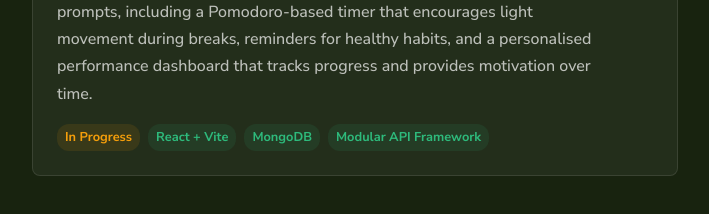
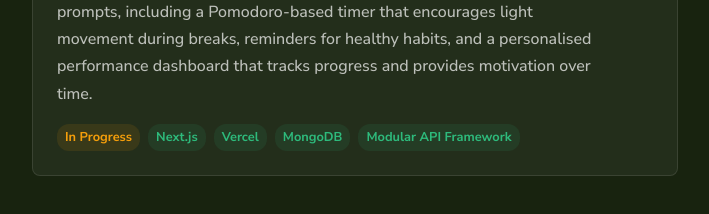
Before and after one commit to rein-w/portfolio, a React (Vite) app: page / in a window 1280 px wide. Shown: the part 1380-1594 px from the top of the page, without its empty margins (538-1247 px from the left). Built offline with nearby package versions, Linux system fonts and the light colour scheme.

Commit message:
docs: update tech stack from React+Vite to Next.js and Vercel
Replace "React + Vite" tag with "Next.js" and "Vercel" tags in the
project description section to accurately reflect the current technology
stack being used for the habit-building web application.

```diff
--- a/src/App.jsx
+++ b/src/App.jsx
@@ -142,7 +142,8 @@ function App() {
               <p>A web app designed to help individuals build and maintain daily and weekly habits, particularly for those who tend to hyper-focus and lose track of time or competing tasks. The app combines structured focus tools with wellbeing prompts, including a Pomodoro-based timer that encourages light movement during breaks, reminders for healthy habits, and a personalised performance dashboard that tracks progress and provides motivation over time.</p>
               <div className="project-tags">
                 <span className="tag-in-progress">In Progress</span>
-                <span>React + Vite</span>
+                <span>Next.js</span>
+                <span>Vercel</span>
                 <span>MongoDB</span>
                 <span>Modular API Framework</span>
               </div>
```
